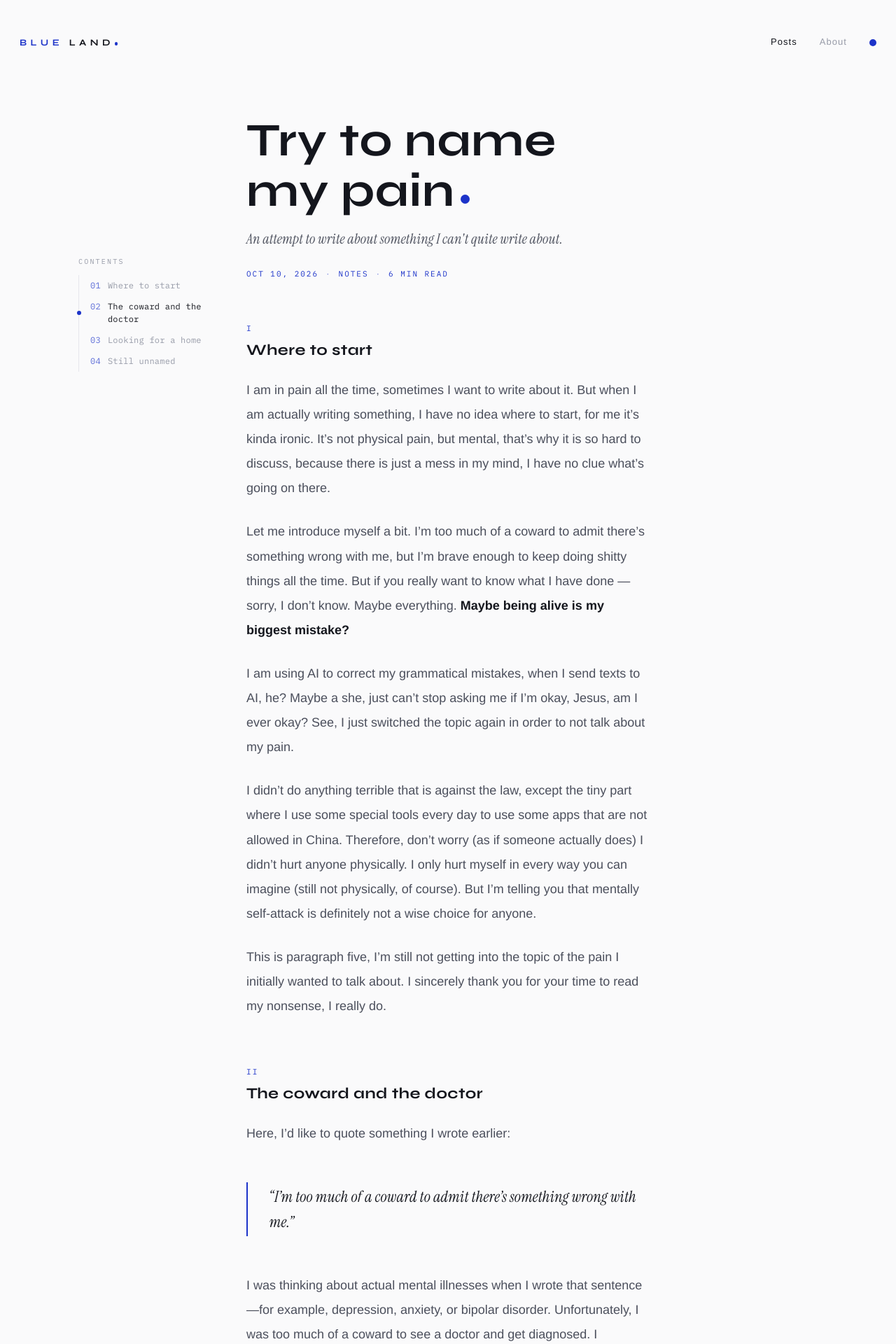
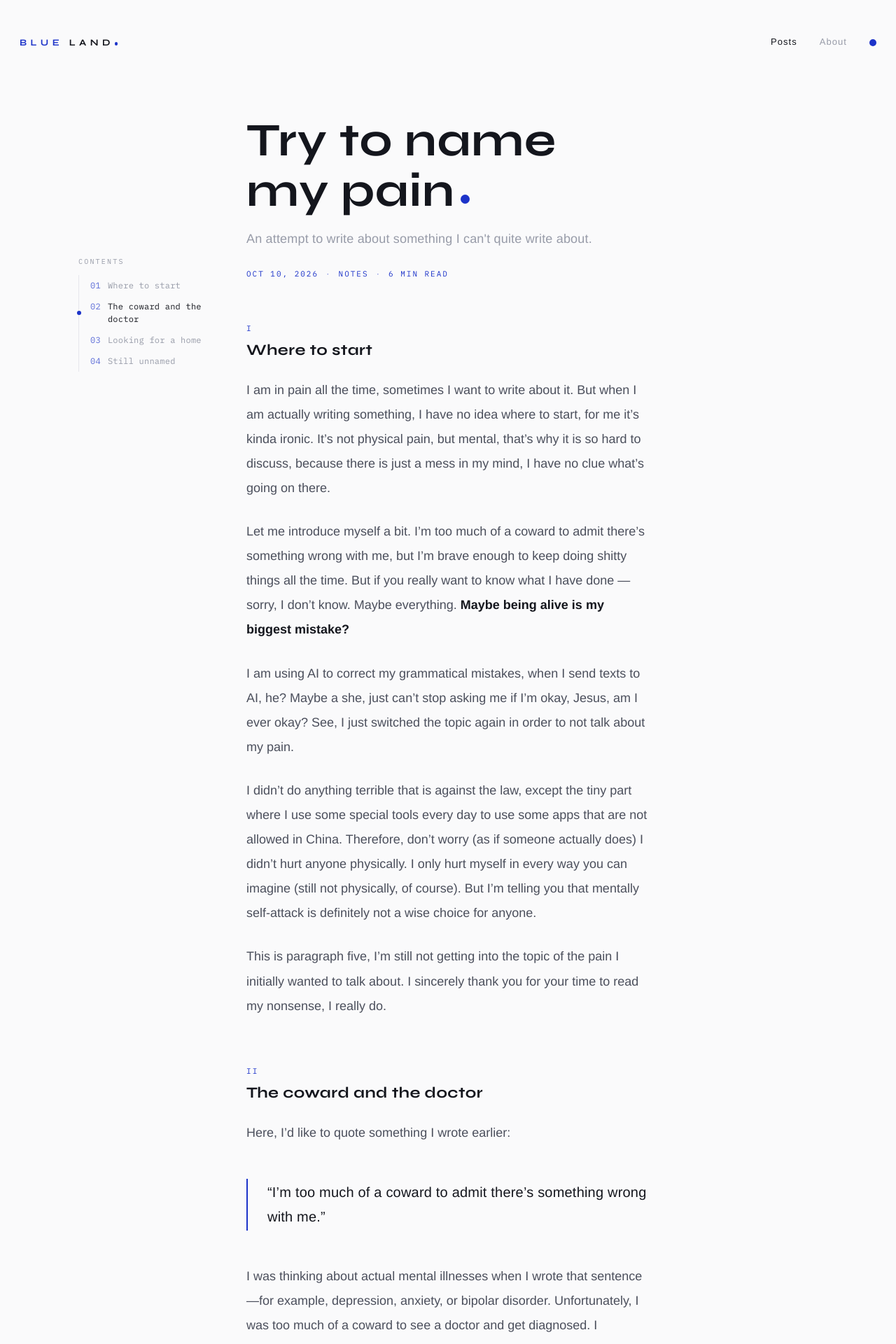
Before and after one commit to liusicun/Blue-land, a Jekyll site: the page built from _posts/2026-10-10-try-to-name-my-pain.md, in a window 1280 px wide. Shown: the top 1920 px of the page at 70% size. Built offline with Jekyll 4.4.1, drawn with Linux system fonts in a browser that asks for light colours.

Commit message:
Set subtitles and quotes upright instead of italic serif
Co-Authored-By: Claude Opus 5.5 <noreply@anthropic.com>

```diff
--- a/assets/css/style.css
+++ b/assets/css/style.css
@@ -265,10 +265,10 @@ main { flex: 1; width: 100%; max-width: 38rem; margin: 0 auto; }
   animation: rise 1.1s cubic-bezier(.2,.7,.2,1) both;
 }
 .read-title i { display: inline-block; width: .2em; height: .2em; margin-left: .12em; border-radius: 50%; background: var(--blue); vertical-align: .04em; }
-/* 副标题：标题下面一行斜体小字 */
+/* 副标题：标题下面一行灰色小字，不用斜体 */
 .read-sub {
   margin: 18px 0 0; max-width: 32em;
-  font: italic 400 20px/1.55 var(--serif); letter-spacing: .01em; color: var(--soft);
+  font: 400 18px/1.7 var(--sans); letter-spacing: .01em; color: var(--muted);
   animation: rise 1.1s cubic-bezier(.2,.7,.2,1) both .05s;
 }
 .read-meta {
@@ -316,10 +316,11 @@ main { flex: 1; width: 100%; max-width: 38rem; margin: 0 auto; }
 .prose blockquote {
   margin: 2.4em 0; padding: .1em 0 .1em 1.4em;
   border-left: 2px solid var(--blue);
-  font: italic 400 22px/1.65 var(--serif); letter-spacing: .01em;
+  font: 400 20px/1.75 var(--sans); letter-spacing: .01em;
   color: var(--ink);
 }
 .prose blockquote p { margin: 0; }
+.prose blockquote em { font-style: normal; }
 .prose hr { border: 0; margin: 4em 0; width: 6px; height: 6px; border-radius: 50%; background: var(--blue); }
 /* 图片比正文宽一点，图注灰色小字 */
 .prose figure { margin: 2.8em calc(-1 * clamp(0px, (100vw - 36rem) / 2 - 24px, 4rem)); }
```
